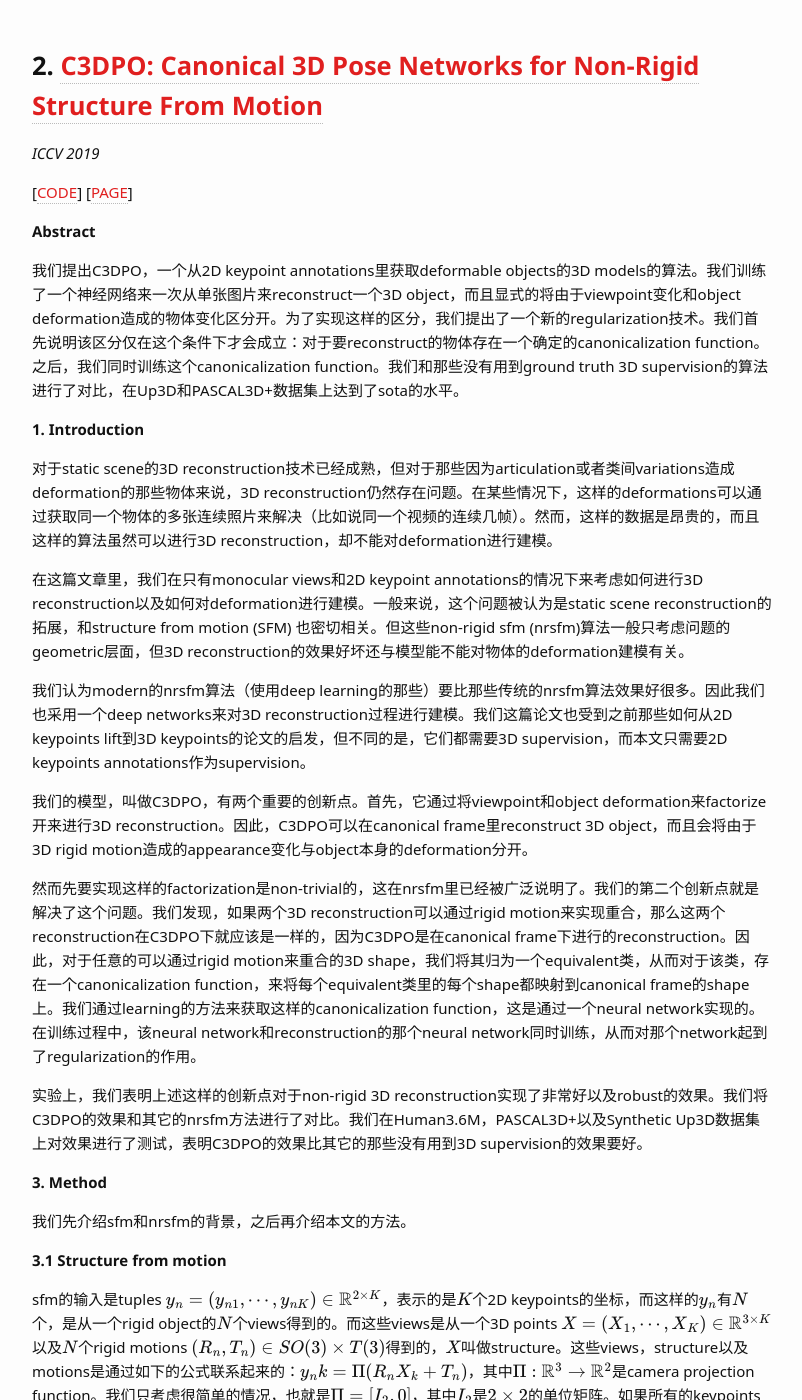
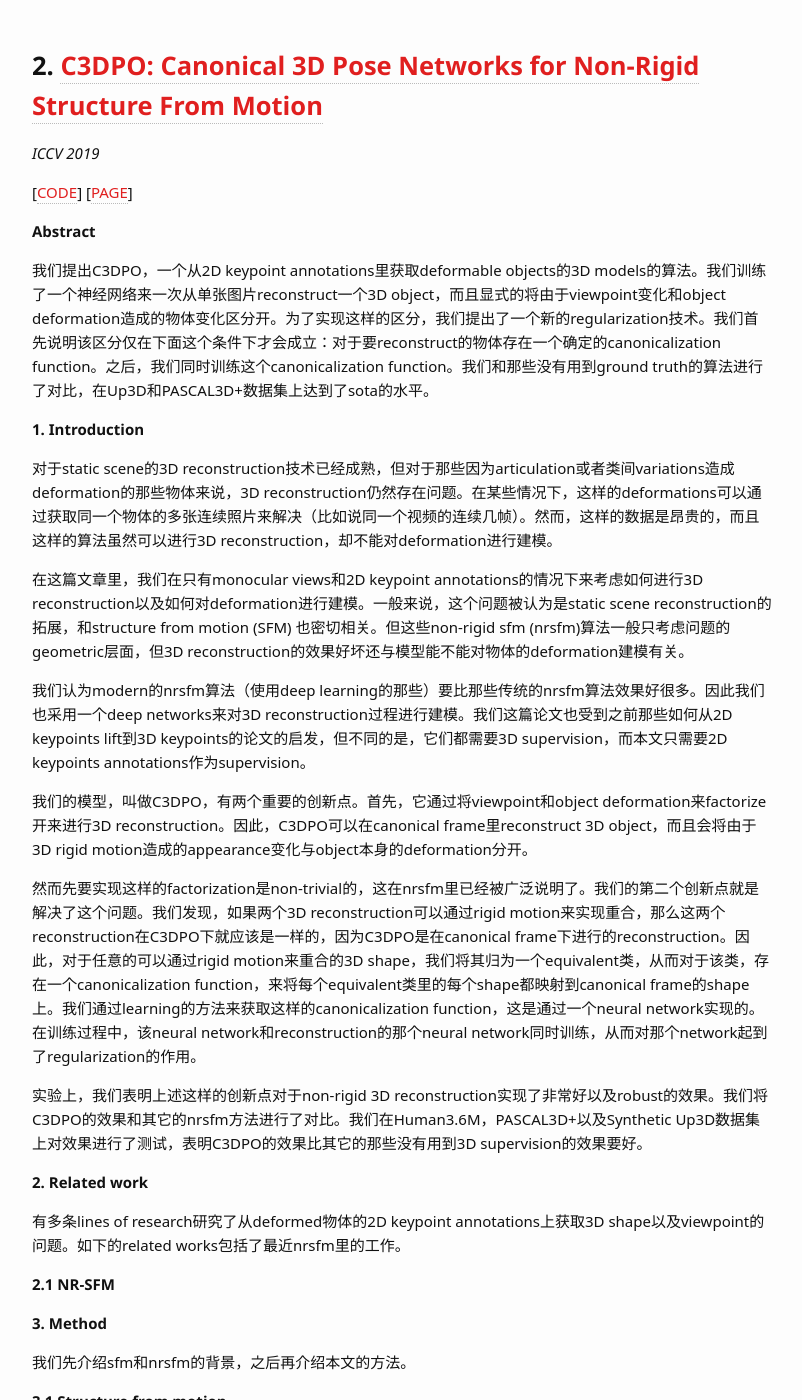
Before and after one commit to Wei-kang-Wang/tech-log, a Jekyll site: the page built from _posts/2022-01-01-Non rigid structucre from motion.md, in a window 1280 px wide and 1400 px high, scrolled down 5759 px. Shown: the whole window, without its empty margins (238-1040 px from the left). Built offline with Jekyll 4.4.1, drawn with Linux system fonts in a browser that asks for light colours; some web fonts are replaced; formulas are drawn with MathJax 3.

Commit message:
Update 2022-01-01-Non rigid structucre from motion.md

```diff
--- a/_posts/2022-01-01-Non rigid structucre from motion.md
+++ b/_posts/2022-01-01-Non rigid structucre from motion.md
@@ -136,7 +136,7 @@ Monte Carlo Dropout是一种被广泛使用的度量不确定性的方法。具
 
 **Abstract**
 
-我们提出C3DPO，一个从2D keypoint annotations里获取deformable objects的3D models的算法。我们训练了一个神经网络来一次从单张图片来reconstruct一个3D object，而且显式的将由于viewpoint变化和object deformation造成的物体变化区分开。为了实现这样的区分，我们提出了一个新的regularization技术。我们首先说明该区分仅在这个条件下才会成立：对于要reconstruct的物体存在一个确定的canonicalization function。之后，我们同时训练这个canonicalization function。我们和那些没有用到ground truth 3D supervision的算法进行了对比，在Up3D和PASCAL3D+数据集上达到了sota的水平。
+我们提出C3DPO，一个从2D keypoint annotations里获取deformable objects的3D models的算法。我们训练了一个神经网络来一次从单张图片reconstruct一个3D object，而且显式的将由于viewpoint变化和object deformation造成的物体变化区分开。为了实现这样的区分，我们提出了一个新的regularization技术。我们首先说明该区分仅在下面这个条件下才会成立：对于要reconstruct的物体存在一个确定的canonicalization function。之后，我们同时训练这个canonicalization function。我们和那些没有用到ground truth的算法进行了对比，在Up3D和PASCAL3D+数据集上达到了sota的水平。
 
 **1. Introduction**
 
@@ -151,6 +151,15 @@ Monte Carlo Dropout是一种被广泛使用的度量不确定性的方法。具
 然而先要实现这样的factorization是non-trivial的，这在nrsfm里已经被广泛说明了。我们的第二个创新点就是解决了这个问题。我们发现，如果两个3D reconstruction可以通过rigid motion来实现重合，那么这两个reconstruction在C3DPO下就应该是一样的，因为C3DPO是在canonical frame下进行的reconstruction。因此，对于任意的可以通过rigid motion来重合的3D shape，我们将其归为一个equivalent类，从而对于该类，存在一个canonicalization function，来将每个equivalent类里的每个shape都映射到canonical frame的shape上。我们通过learning的方法来获取这样的canonicalization function，这是通过一个neural network实现的。在训练过程中，该neural network和reconstruction的那个neural network同时训练，从而对那个network起到了regularization的作用。
 
 实验上，我们表明上述这样的创新点对于non-rigid 3D reconstruction实现了非常好以及robust的效果。我们将C3DPO的效果和其它的nrsfm方法进行了对比。我们在Human3.6M，PASCAL3D+以及Synthetic Up3D数据集上对效果进行了测试，表明C3DPO的效果比其它的那些没有用到3D supervision的效果要好。
+
+
+**2. Related work**
+
+有多条lines of research研究了从deformed物体的2D keypoint annotations上获取3D shape以及viewpoint的问题。如下的related works包括了最近nrsfm里的工作。
+
+**2.1 NR-SFM**
+
+
 
 
 **3. Method**
```
